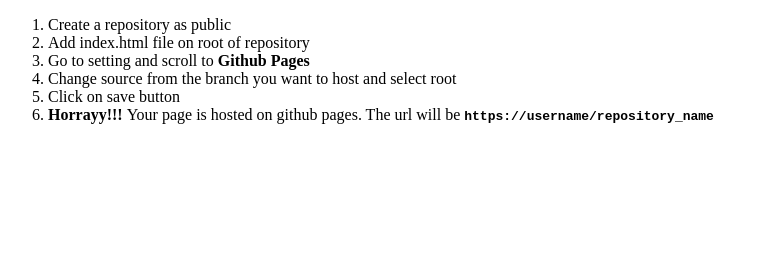
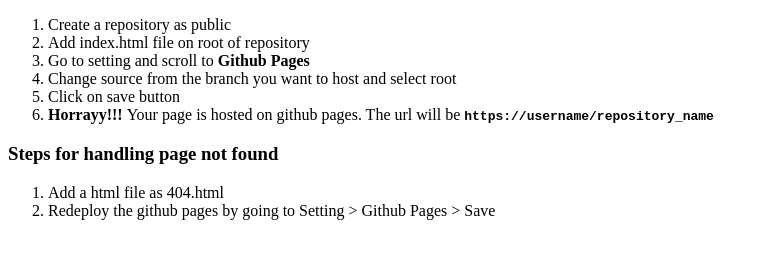
Before and after one commit to piyush-chandak/github-pages, a plain HTML site: page index.html in a window 1280 px wide. Shown: the part 91-350 px from the top of the page, without its empty margins (0-769 px from the left). Drawn offline with Linux system fonts and the light colour scheme.

Commit message:
Adding 404 page

```diff
--- a/index.html
+++ b/index.html
@@ -13,5 +13,11 @@
       <li>Click on save button</li>
       <li><b>Horrayy!!! </b>Your page is hosted on github pages. The url will be <b><code>https://username/repository_name</code></b></li>
     </ol>
+
+    <h3>Steps for handling page not found</h3>
+    <ol>
+      <li>Add a html file as 404.html</li>
+      <li>Redeploy the github pages by going to Setting > Github Pages > Save</li>
+    </ol>
   </body>
 </html>
```
Also changed, not shown: 404.html (added, +11 -0 lines).
